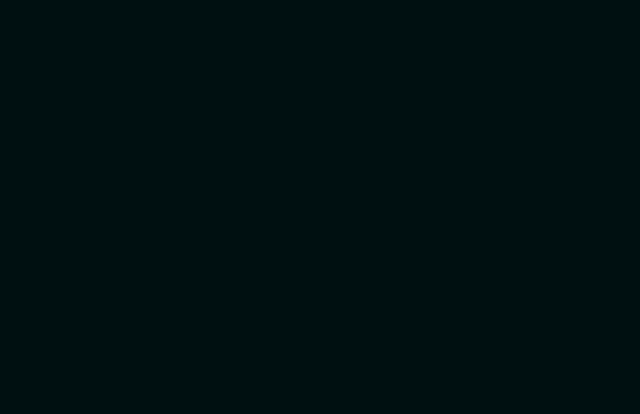
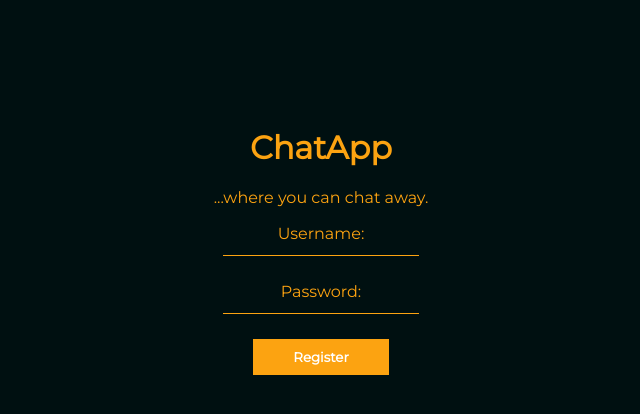
Before and after one commit to DennisOnder/chat-app, a React (Create React App) app in the folder client/: page /register in a window 1280 px wide. Shown: the top 414 px of the page, without its empty margins (319-959 px from the left). Built offline with nearby package versions, Linux system fonts and the light colour scheme.

Commit message:
Added the ability to register from the front-end

```diff
--- a/client/src/App.js
+++ b/client/src/App.js
@@ -4,6 +4,7 @@ import Auth from './components/auth/Auth';
 import setAuthToken from './utils/setAuthToken';
 import jwt_decode from 'jwt-decode';
 import Login from './components/login/Login';
+import Register from './components/register/Register';
 
 class App extends Component {
 
@@ -34,6 +35,7 @@ class App extends Component {
         <div>
           <Route exact path="/" component={Auth}/>
           <Route exact path="/login" component={Login}/>
+          <Route exact path="/register" component={Register}/>
         </div>
       </Router>
     );
--- /dev/null
+++ b/client/src/components/register/Register.js
@@ -0,0 +1,49 @@
+import React, { Component } from 'react';
+import axios from 'axios';
+
+class Register extends Component {
+
+  constructor() {
+    super();
+    this.state = {
+      userInput: '',
+      passwordInput: ''
+    };
+    this.onChange = this.onChange.bind(this);
+    this.onSubmit = this.onSubmit.bind(this);
+  };
+
+  onChange(e) {
+    this.setState({
+      [e.target.name]: e.target.value
+    });
+  };
+
+  onSubmit() {
+    const user = {
+      username: this.state.userInput,
+      password: this.state.passwordInput
+    };
+    axios.post('/api/users/register', user)
+      .then(res => console.log(res.data))
+      .catch(err => console.log(err))
+  };
+
+  render() {
+    return (
+      <div>
+        <div id="Title">
+          <h1>ChatApp</h1>
+          <p>...where you can chat away.</p>
+        </div>
+        <div id="InputWrapper">
+          <input className="inputs" type="text" name="userInput" id="UsernameInput" placeholder="Username:" value={this.state.userInput} onChange={this.onChange}/>
+          <input className="inputs" type="text" name="passwordInput" id="PasswordInput" placeholder="Password:" value={this.state.passwordInput} onChange={this.onChange}/>
+          <button id="SubmitButton" onClick={this.onSubmit}>Register</button>
+        </div>
+      </div>
+    );
+  };
+};
+
+export default Register;
```
